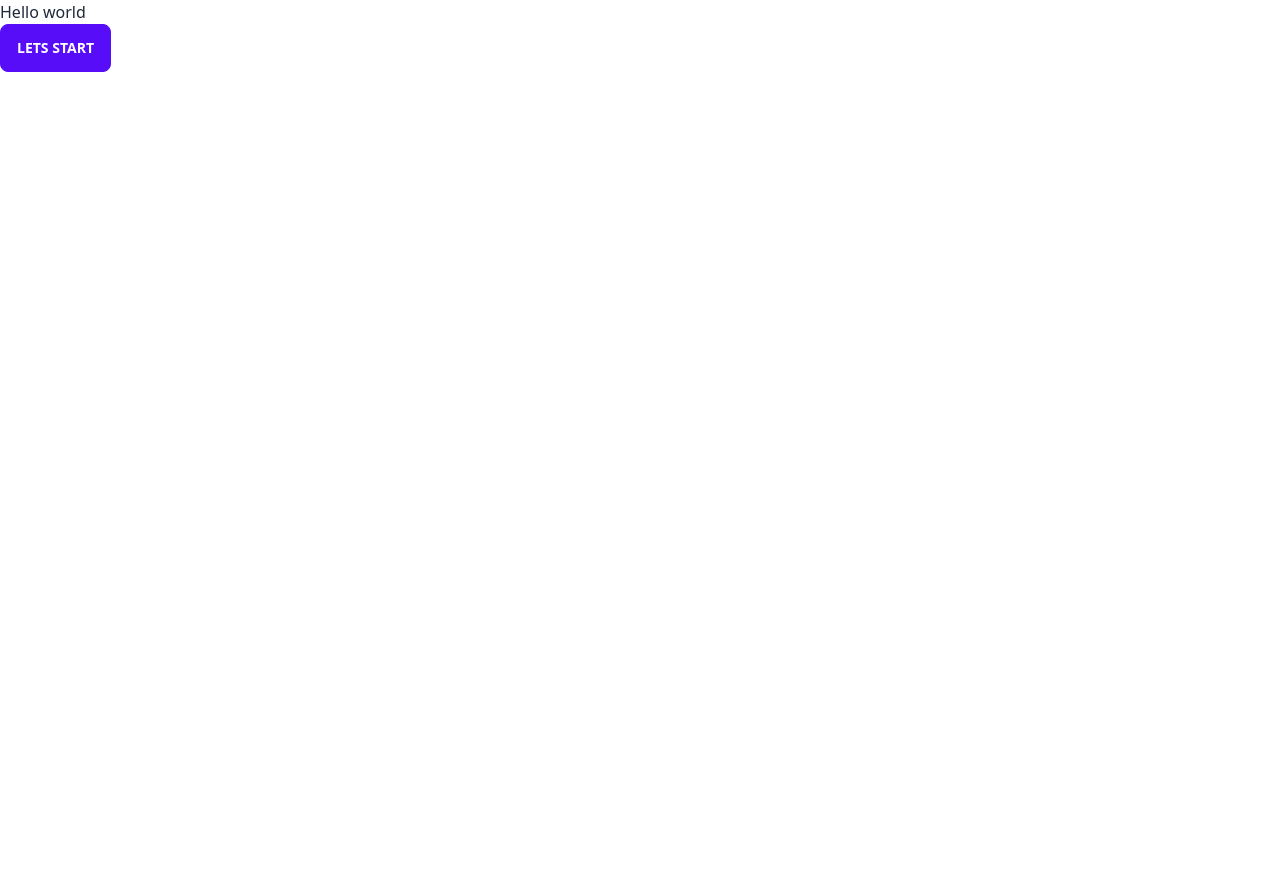
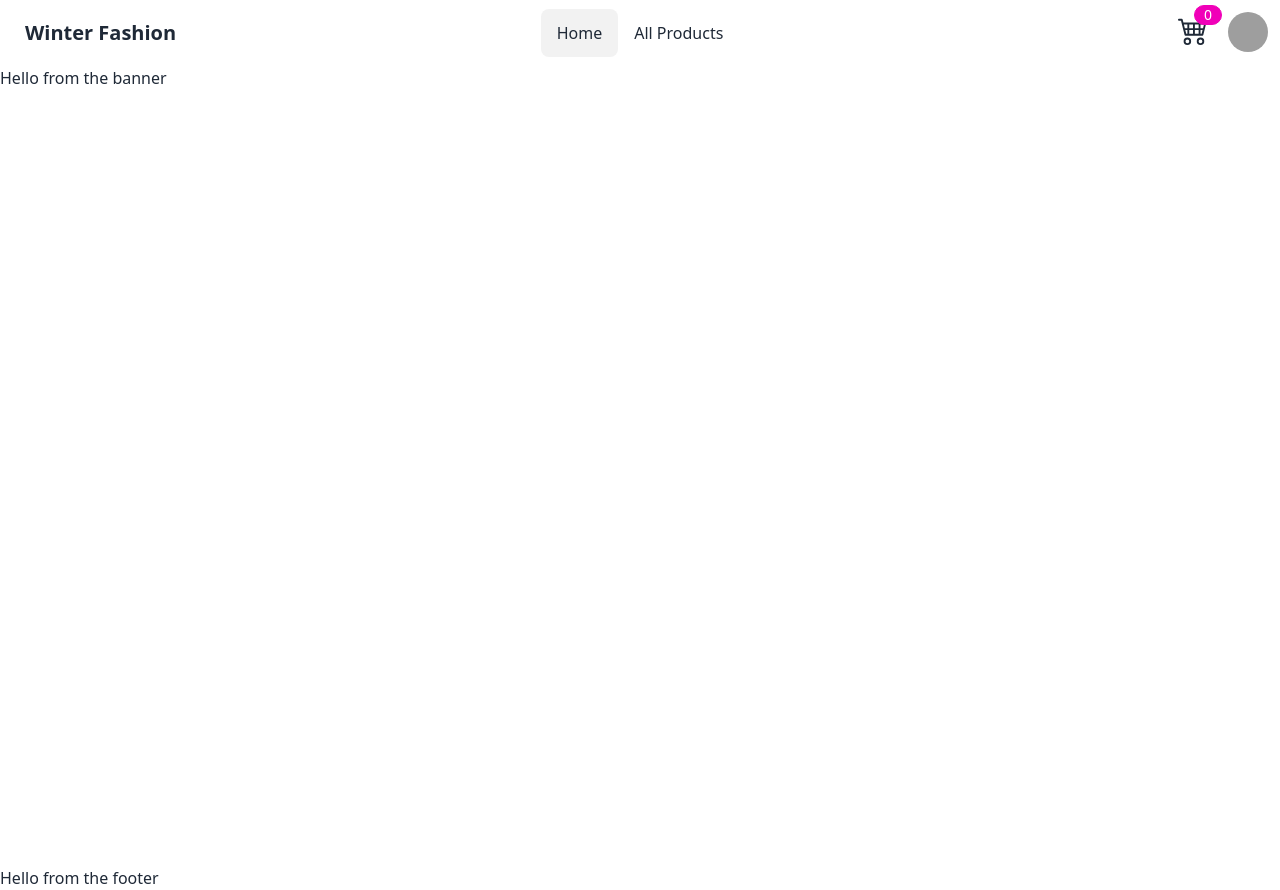
Before and after one commit to muntashir-wahid/winter-fashion, a React (Create React App) app: page /home in a window 1280 px wide. Before the commit the page ends 800 px from the top, so only its background shows below. Built offline with nearby package versions, Linux system fonts and the light colour scheme; grey boxes are pictures that could not be loaded.

Commit message:
completed basic router set for client side routing and created top nav

```diff
--- a/src/App.js
+++ b/src/App.js
@@ -1,9 +1,12 @@
+import { Fragment } from "react";
+import { RouterProvider } from "react-router-dom";
+import router from "./routes/routes/routes";
+
 function App() {
   return (
-    <div>
-      <h1>Hello world</h1>
-      <button className="btn btn-primary">Lets start</button>
-    </div>
+    <Fragment>
+      <RouterProvider router={router} />
+    </Fragment>
   );
 }
 
--- /dev/null
+++ b/src/components/Footer/Footer.js
@@ -0,0 +1,11 @@
+import React from "react";
+
+const Footer = () => {
+  return (
+    <footer>
+      <h5>Hello from the footer</h5>
+    </footer>
+  );
+};
+
+export default Footer;
--- /dev/null
+++ b/src/components/TopNav/TopNav.js
@@ -0,0 +1,110 @@
+import React, { Fragment } from "react";
+import { Link, NavLink } from "react-router-dom";
+import { BsCart4 } from "react-icons/bs";
+
+const navLinks = [
+  {
+    id: 1,
+    name: "Home",
+    link: "/home",
+  },
+  {
+    id: 2,
+    name: "All Products",
+    link: "/products",
+  },
+];
+
+const TopNav = () => {
+  // const user = null;
+  const user = { _id: 123 };
+
+  const navMenu = navLinks.map((el) => (
+    <li key={el.id}>
+      <NavLink
+        className={({ isActive }) => (isActive ? "bg-base-200" : undefined)}
+        to={el.link}
+      >
+        {el.name}
+      </NavLink>
+    </li>
+  ));
+
+  return (
+    <div className="navbar bg-base-100">
+      <div className="navbar-start">
+        <div className="dropdown">
+          <label tabIndex={0} className="btn btn-ghost lg:hidden">
+            <svg
+              xmlns="http://www.w3.org/2000/svg"
+              className="h-5 w-5"
+              fill="none"
+              viewBox="0 0 24 24"
+              stroke="currentColor"
+            >
+              <path
+                strokeLinecap="round"
+                strokeLinejoin="round"
+                strokeWidth="2"
+                d="M4 6h16M4 12h8m-8 6h16"
+              />
+            </svg>
+          </label>
+          <ul
+            tabIndex={0}
+            className="menu menu-compact dropdown-content mt-3 p-2 shadow bg-base-100 rounded-box w-52"
+          >
+            {navMenu}
+          </ul>
+        </div>
+        <Link to="/" className="btn btn-ghost normal-case text-xl">
+          <span className="hidden md:block"> Winter Fashion</span>
+          <span className="block md:hidden">WF</span>
+        </Link>
+      </div>
+      <div className="navbar-center hidden lg:flex">
+        <ul className="menu menu-horizontal px-1">{navMenu}</ul>
+      </div>
+      <div className="navbar-end">
+        {!user?._id && (
+          <Link to="/login" className="btn btn-ghost">
+            Get Login
+          </Link>
+        )}
+        {user?._id && (
+          <Fragment>
+            <Link to="/orders" className="mr-4">
+              <div className="indicator">
+                <span className="indicator-item badge badge-secondary">0</span>
+                <BsCart4 className="text-3xl" />
+              </div>
+            </Link>
+
+            <div className="dropdown dropdown-end">
+              <label tabIndex={0} className="btn btn-ghost btn-circle avatar">
+                <div className="w-10 rounded-full">
+                  <img src="https://placeimg.com/80/80/people" alt="User" />
+                </div>
+              </label>
+              <ul
+                tabIndex={0}
+                className="menu menu-compact dropdown-content mt-3 p-2 shadow bg-base-100 rounded-box w-52"
+              >
+                <li>
+                  <Link className="justify-center" to="/orders">
+                    Orders
+                  </Link>
+                </li>
+                <li>
+                  <button className="btn btn-ghost">Logout</button>
+                </li>
+              </ul>
+            </div>
+          </Fragment>
+        )}
+      </div>
+    </div>
+  );
+};
+
+export default TopNav;
--- /dev/null
+++ b/src/layout/Main.js
@@ -0,0 +1,18 @@
+import React, { Fragment } from "react";
+import { Outlet } from "react-router-dom";
+import Footer from "../components/Footer/Footer";
+import TopNav from "../components/TopNav/TopNav";
+
+const Main = () => {
+  return (
+    <Fragment>
+      <TopNav />
+      <main className="min-h-screen">
+        <Outlet />
+      </main>
+      <Footer />
+    </Fragment>
+  );
+};
+
+export default Main;
--- /dev/null
+++ b/src/pages/Home/Banner.js
@@ -0,0 +1,11 @@
+import React from "react";
+
+const Banner = () => {
+  return (
+    <section>
+      <h1>Hello from the banner</h1>
+    </section>
+  );
+};
+
+export default Banner;
--- /dev/null
+++ b/src/pages/Home/Home.js
@@ -0,0 +1,12 @@
+import React, { Fragment } from "react";
+import Banner from "./Banner";
+
+const Home = () => {
+  return (
+    <Fragment>
+      <Banner />
+    </Fragment>
+  );
+};
+
+export default Home;
--- /dev/null
+++ b/src/routes/routes/routes.js
@@ -0,0 +1,16 @@
+import { createBrowserRouter } from "react-router-dom";
+import Main from "../../layout/Main";
+import Home from "../../pages/Home/Home";
+
+const router = createBrowserRouter([
+  {
+    path: "/",
+    element: <Main />,
+    children: [
+      { index: true, element: <Home /> },
+      { path: "/home", element: <Home /> },
+    ],
+  },
+]);
+
+export default router;
```
